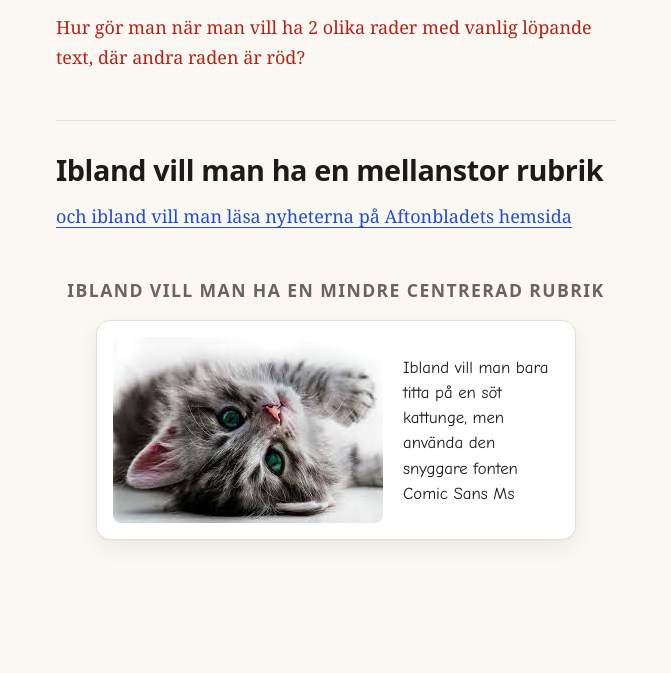
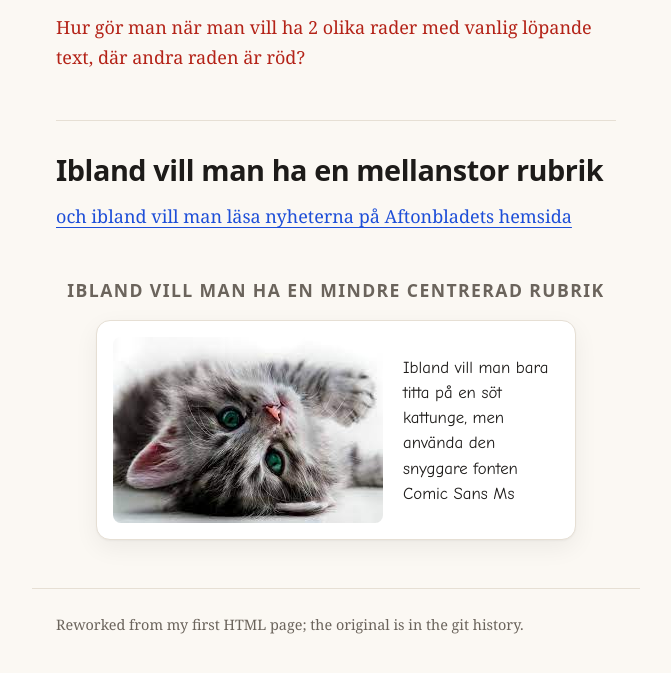
Before and after one commit to abdimannor/hello-web, a plain HTML site: page index.html in a window 1280 px wide. Shown: the part 345-1018 px from the top of the page, without its empty margins (304-975 px from the left). Before the commit the page ends 933 px from the top, so only its background shows below. Drawn offline with Linux system fonts and the light colour scheme.

Commit message:
Add a footer note that the page is reworked from the original

```diff
--- a/index.html
+++ b/index.html
@@ -29,5 +29,8 @@
       <figcaption>Ibland vill man bara titta på en söt kattunge, men använda den snyggare fonten Comic Sans Ms</figcaption>
     </figure>
   </main>
+  <footer class="note">
+    <p>Reworked from my first HTML page; the original is in the git history.</p>
+  </footer>
 </body>
 </html>
--- a/style.css
+++ b/style.css
@@ -100,3 +100,13 @@ a:focus-visible { outline: 3px solid var(--link); outline-offset: 3px; border-ra
   .kitten { grid-template-columns: 1fr; text-align: center; }
   .kitten img { max-width: 270px; margin: 0 auto; }
 }
+
+.note {
+  max-width: var(--measure);
+  margin: 0 auto;
+  padding: 1.5rem 1.5rem 3rem;
+  border-top: 1px solid var(--rule);
+  color: var(--muted);
+  font-size: 0.9rem;
+}
+.note p { margin: 0; }
```
